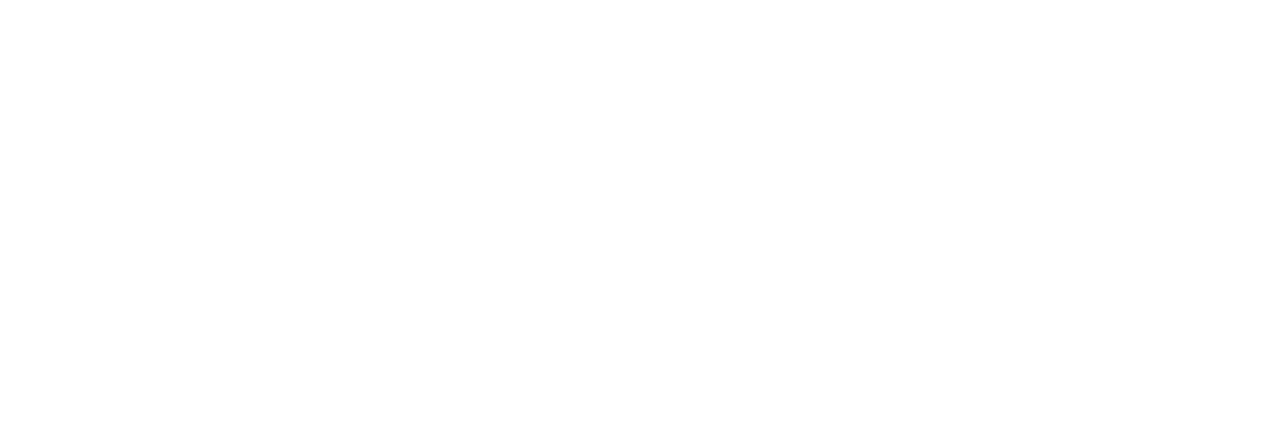
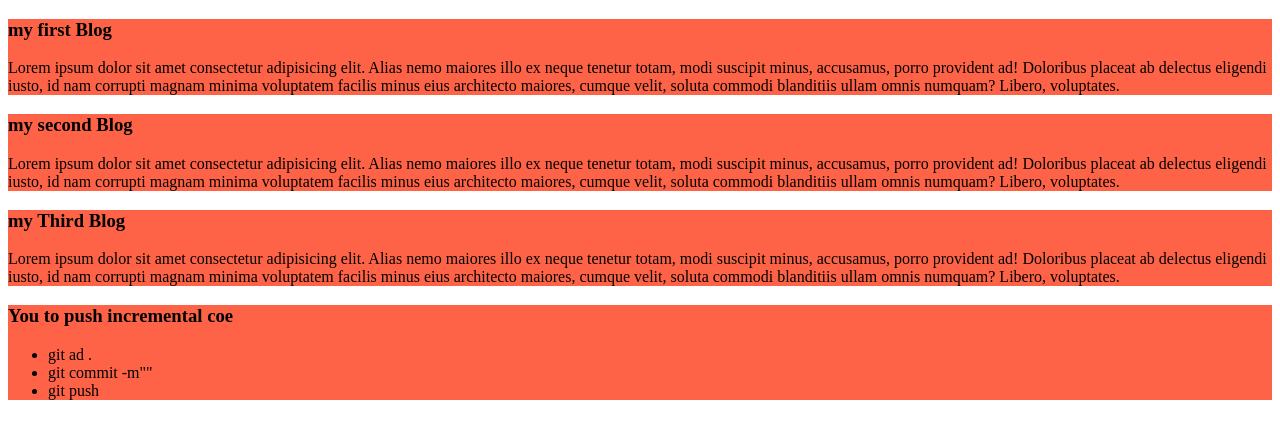
Before and after one commit to WKshefat/My-first-github-repo, a plain HTML site: page index.html in a window 1280 px wide. Drawn offline with Linux system fonts and the light colour scheme.

Commit message:
my second commit

```diff
--- a/index.html
+++ b/index.html
@@ -4,8 +4,39 @@
     <meta charset="UTF-8">
     <meta name="viewport" content="width=device-width, initial-scale=1.0">
     <title>Mt first github  repo</title>
+    <link rel="stylesheet" href="style.css">
 </head>
 <body>
 
+    <div class="blog">
+        <h3>my first Blog</h3>
+
+        <p>Lorem ipsum dolor sit amet consectetur adipisicing elit. Alias nemo maiores illo ex neque tenetur totam, modi suscipit minus, accusamus, porro provident ad! Doloribus placeat ab delectus eligendi iusto, id nam corrupti magnam minima voluptatem facilis minus eius architecto maiores, cumque velit, soluta commodi blanditiis ullam omnis numquam? Libero, voluptates.</p>
+    </div>
+
+    <div class="blog">
+        <h3>my second Blog</h3>
+
+        <p>Lorem ipsum dolor sit amet consectetur adipisicing elit. Alias nemo maiores illo ex neque tenetur totam, modi suscipit minus, accusamus, porro provident ad! Doloribus placeat ab delectus eligendi iusto, id nam corrupti magnam minima voluptatem facilis minus eius architecto maiores, cumque velit, soluta commodi blanditiis ullam omnis numquam? Libero, voluptates.</p>
+    </div>
+
+    <div class="blog">
+        <h3>my Third Blog</h3>
+
+        <p>Lorem ipsum dolor sit amet consectetur adipisicing elit. Alias nemo maiores illo ex neque tenetur totam, modi suscipit minus, accusamus, porro provident ad! Doloribus placeat ab delectus eligendi iusto, id nam corrupti magnam minima voluptatem facilis minus eius architecto maiores, cumque velit, soluta commodi blanditiis ullam omnis numquam? Libero, voluptates.</p>
+    </div>
+
+    <div class="blog">
+
+        <h3>You to push incremental coe</h3>
+        <ul>
+            <li>git ad .</li>
+            <li>git commit -m""</li>
+            <li>git push</li>
+        </ul>
+    </div>
+
+
+
 </body>
 </html>
--- /dev/null
+++ b/style.css
@@ -0,0 +1,3 @@
+.blog{
+    background-color:tomato;
+}
```
